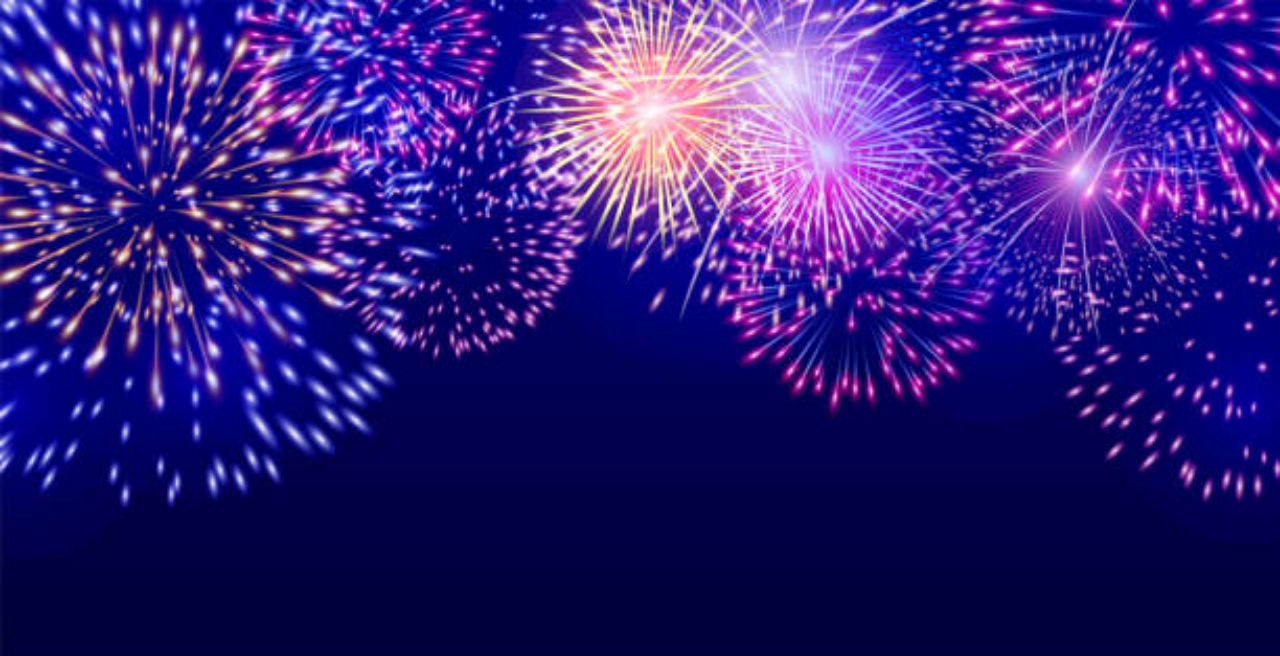
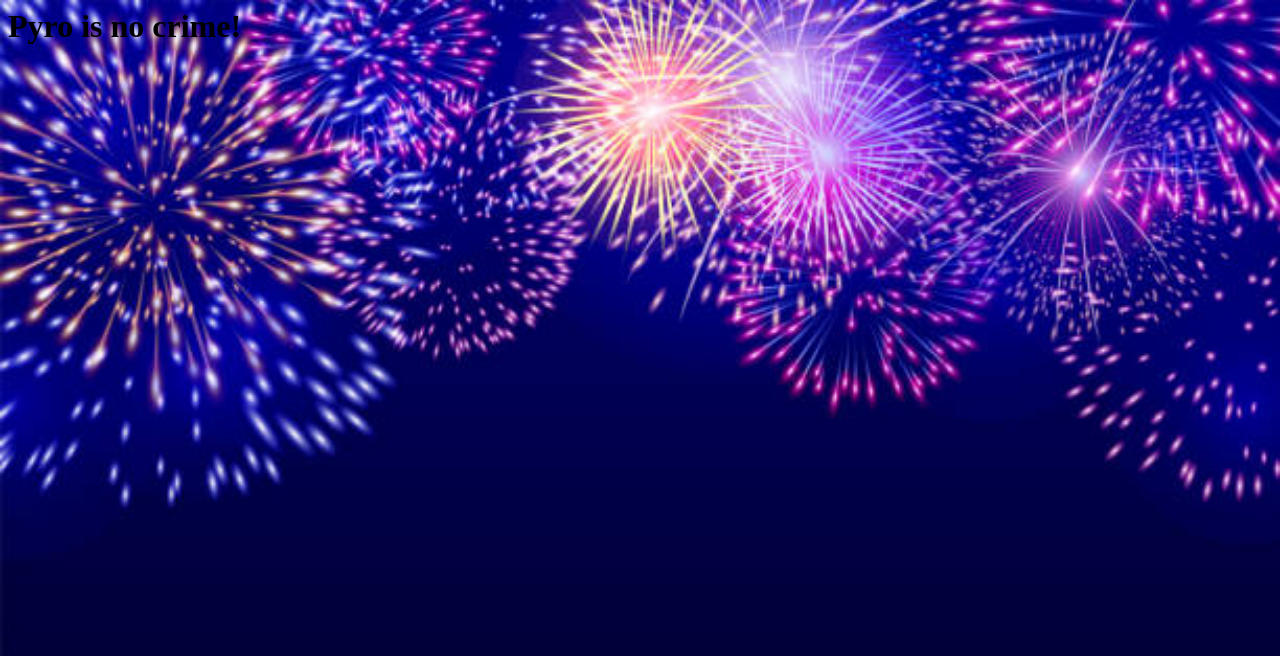
Before and after one commit to GHU09/pyro-freak-nl, a plain HTML site: page index.html in a window 1280 px wide. Drawn offline with Linux system fonts and the light colour scheme.

Commit message:
Update index.html

```diff
--- a/index.html
+++ b/index.html
@@ -12,3 +12,5 @@ body {
 </style>
 </head>
 <body>
+
+  <h1>Pyro is no crime!</h1>
```
